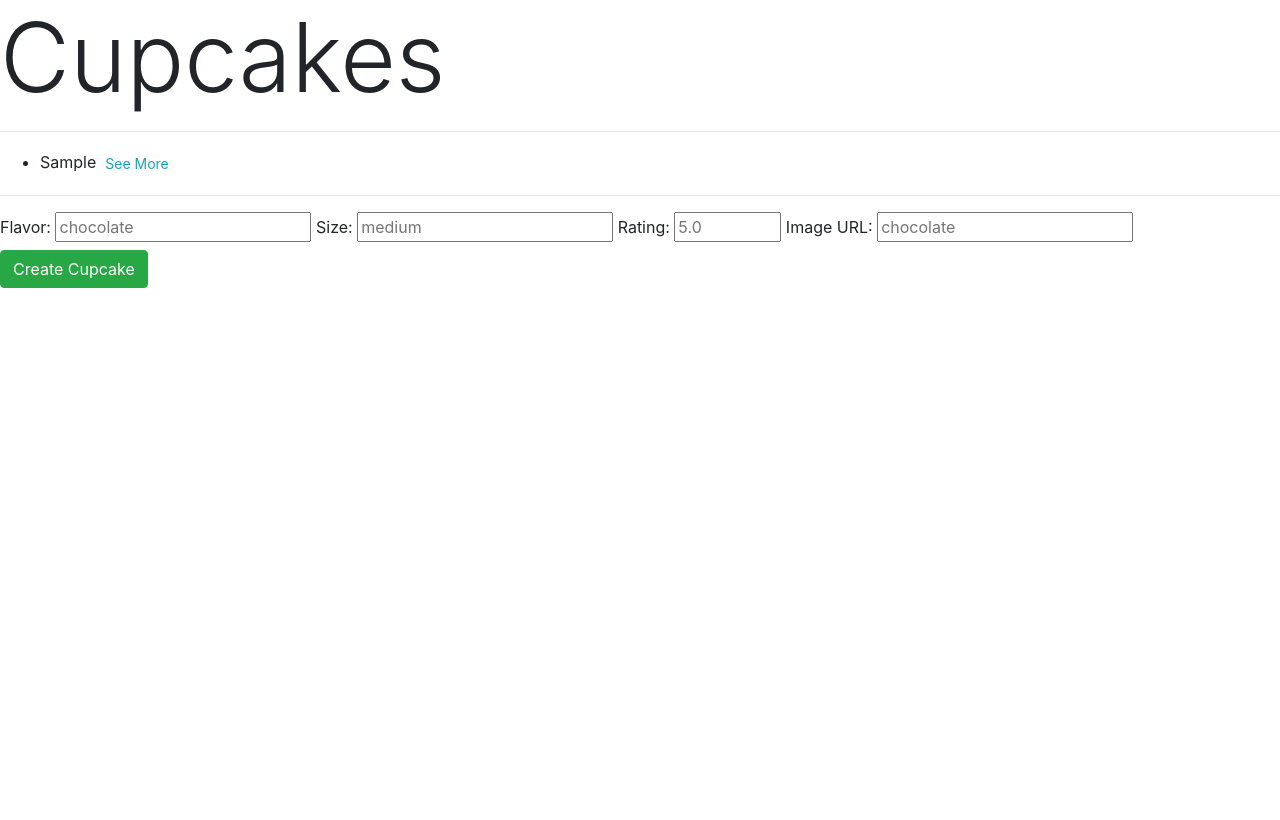
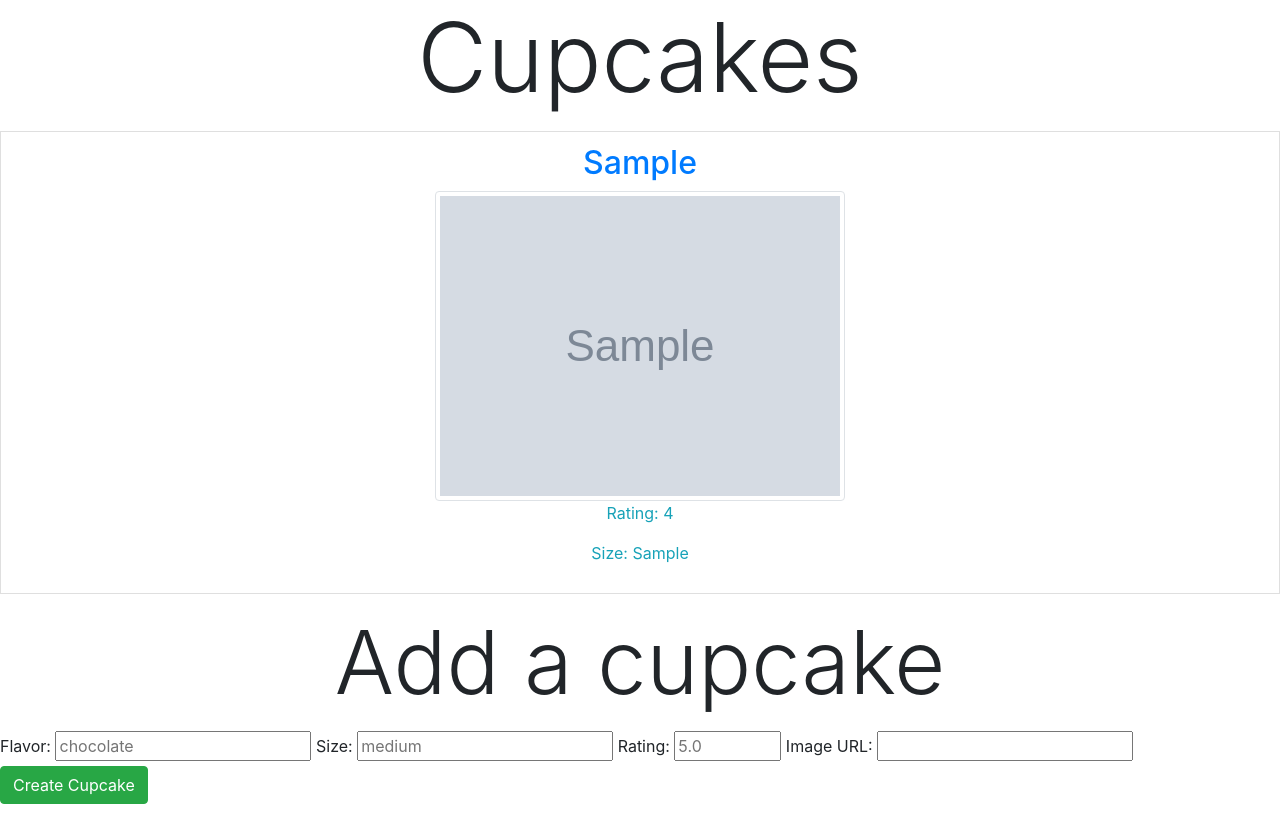
Before and after one commit to DruSerkes/Flask-Cupcakes, a Flask app: page / in a window 1280 px wide. Before the commit the page ends 288 px from the top, so only its background shows below. Run offline with Flask 2, Linux system fonts and the light colour scheme; tables that the repository leaves empty hold one stand-in row (values such as "Sample post"); grey boxes marked "Sample" are stand-in pictures; some libraries are stand-ins or nearby versions.

Commit message:
Debug cupcake image not displaying

```diff
--- a/app.py
+++ b/app.py
@@ -46,7 +46,7 @@ def make_cupcake():
     size = request.json['size']
     rating = request.json['rating']
     image = request.json.get('image', None)
-    new_cupcake = Cupcake(flavor=flavor, size=size, rating=rating)
+    new_cupcake = Cupcake(flavor=flavor, size=size, rating=rating, image=image)
     if image:
         new_cupcake.image = image
 
--- a/models.py
+++ b/models.py
@@ -11,6 +11,8 @@ def connect_db(app):
 
 class Cupcake(db.Model):
     """ Cupcake Model """
+
+    __tablename__ = 'cupcakes'
 
     id = db.Column(db.Integer, primary_key=True, autoincrement=True)
 
--- a/static/cupcakes.js
+++ b/static/cupcakes.js
@@ -1,5 +1,5 @@
 // Cupcakes JS
-const $cupcakeList = $('.cupcake-list');
+const $cupcakeContainer = $('.cupcake-container');
 const $cupcakeForm = $('.cupcake-form');
 const BASE_URL = '/api/cupcakes';
 
@@ -14,7 +14,7 @@ async function displayCupcakes() {
 	response = await axios.get(BASE_URL);
 	cupcakes = response.data.cupcakes;
 	for (cupcake of cupcakes) {
-		$cupcakeList.append(makeLI(cupcake));
+		$cupcakeContainer.append(makeDiv(cupcake));
 	}
 }
 // POST Request to Cupcake API - adds new cupcake to DOM
@@ -23,7 +23,7 @@ async function makeCupcake() {
 	const flavor = $('#flavor').val();
 	const size = $('#size').val();
 	const rating = $('#rating').val();
-	const image = $('#image').val() ? null : $('#image').val;
+	const image = $('#image').val() ? $('#image').val() : null;
 	// API POST Request
 	if (image !== null) {
 		const response = await axios.post(BASE_URL, { flavor, size, rating, image });
@@ -36,16 +36,24 @@ async function makeCupcake() {
 }
 
 // Creates a new LI for a cupcake
-const makeLI = (cupcake) => {
-	const $newLi = $('<li>');
-	$newLi.text(titleCase(cupcake.flavor));
-	$newLi.addClass('my-3');
-	$newLi.data('id', cupcake.flavor);
+const makeDiv = (cupcake) => {
+	const $newDiv = $('<div>');
+	$newDiv.data('id', cupcake.id);
+	$newDiv.addClass('list-group-item justify-content-center text-center');
+	addCupcakeInfo($newDiv);
+	return $newDiv;
+};
 
-	$seeMore = $('<button class="btn btn-sm text-info">See More</button>');
-	$newLi.append($seeMore);
-	return $newLi;
-};
+function addCupcakeInfo(li) {
+	$newh2 = $(`<h2 class='text-primary'>${titleCase(cupcake.flavor)}</h2>`);
+	$newImg = $(`<img src=${cupcake.image} class="img img-thumbnail" />`);
+	$newRating = $(`<p class='text-info'>Rating: ${cupcake.rating}</p>`);
+	$newSize = $(`<p class='text-info'>Size: ${cupcake.size}</p>`);
+	li.append($newh2);
+	li.append($newImg);
+	li.append($newRating);
+	li.append($newSize);
+}
 
 // Returns string in Title Case
 function titleCase(str) {
--- a/templates/index.html
+++ b/templates/index.html
@@ -7,20 +7,26 @@
     <link rel="stylesheet" href="https://stackpath.bootstrapcdn.com/bootstrap/4.5.0/css/bootstrap.min.css" integrity="sha384-9aIt2nRpC12Uk9gS9baDl411NQApFmC26EwAOH8WgZl5MYYxFfc+NcPb1dKGj7Sk" crossorigin="anonymous">
 </head>
 <body>
-    <h1 class='display-1 mb-3'>Cupcakes</h1>
-    <hr>
+    <h1 class='display-1 mb-3 text-center'>Cupcakes</h1>
 
-    <ul class="cupcake-list my-3">
+    <div class="cupcake-container my-3">
 
-    </ul>
+    </div>
 
-    <hr>
+    <h2 class='display-2 text-center'>Add a cupcake</h2>
+    <form class='cupcake-form my-3 justify-content-center'>
+        <label for="flavor">Flavor: </label>
+        <input type="text" id="flavor" name="flavor" placeholder="chocolate" required>
 
-    <form class='cupcake-form my-3'>
-        <label for="flavor">Flavor: <input type="text" id="flavor" name="flavor" placeholder="chocolate" required></label>
-        <label for="size">Size: <input type="text" id="size" name="size" placeholder="medium" required></label>
-        <label for="rating">Rating: <input type="number" id="rating" name="rating" min=0 max=10 step=0.5 placeholder=5.0 required></label>
-        <label for="image">Image URL: <input type="URL" id="image" name="image" placeholder="chocolate"></label>
+        <label for="size">Size: </label>
+        <input type="text" id="size" name="size" placeholder="medium" required>
+
+        <label for="rating">Rating: </label>
+        <input type="number" id="rating" name="rating" min=0 max=10 step=0.5 placeholder=5.0 required>
+
+        <label for="image">Image URL: </label>
+        <input type="URL" id="image" name="image">
+
         <input type="submit" value="Create Cupcake" class='btn btn-success'>
     </form>
 
```
